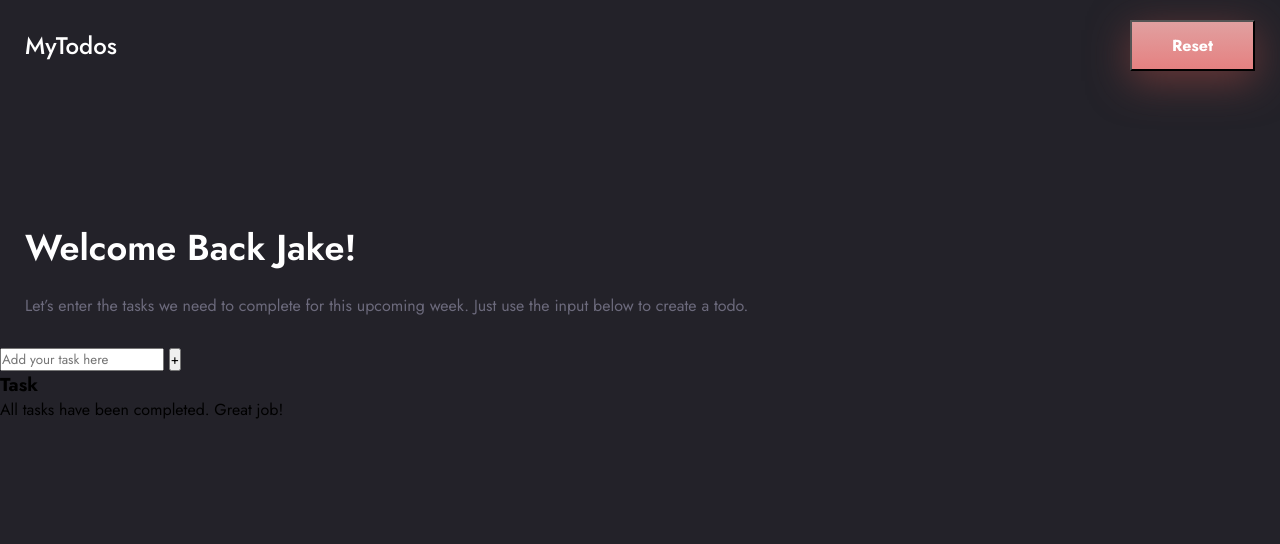
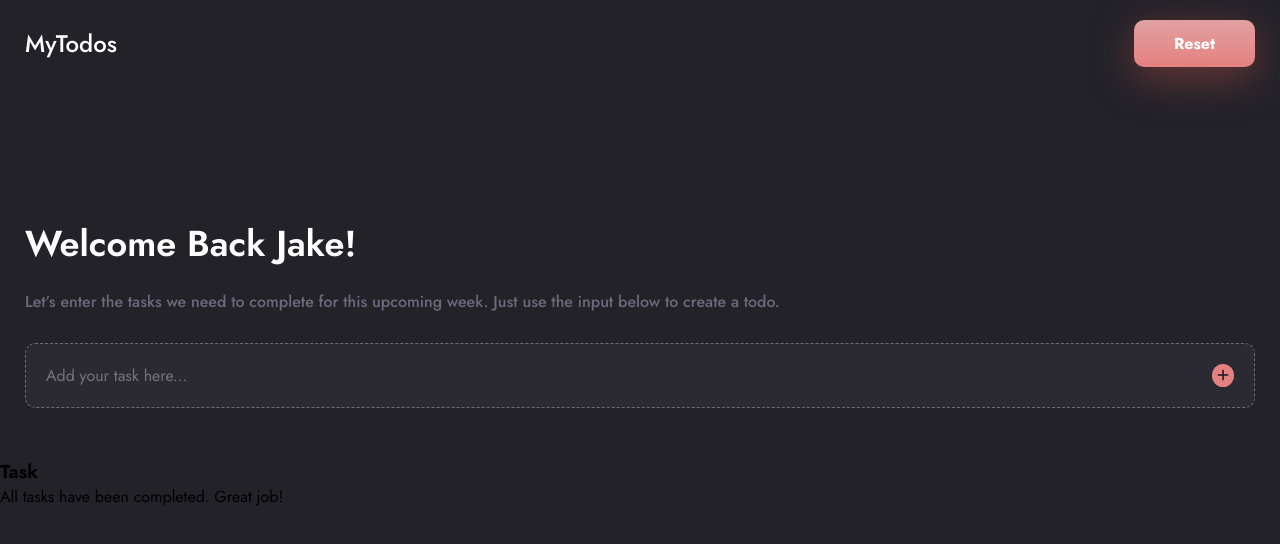
Before and after one commit to r7george/to-do-techtest, a plain HTML site: page index.html in a window 1280 px wide. Drawn offline with Linux system fonts and the light colour scheme.

Commit message:
input-styling-done

```diff
--- a/assets/styles/components/_buttons.scss
+++ b/assets/styles/components/_buttons.scss
@@ -5,8 +5,19 @@
   box-shadow: 0 10px 40px #6b3838;
   padding: 12px 40px;
   color: $fontColor;
+  border-radius: 10px;
+  border: none;
 }
 
 .nav__btn:hover {
   background-image: linear-gradient(180deg, #e2c1c1, #ea8282);
+  cursor: pointer;
 }
+
+.input__btn {
+  background-color: $btnColor;
+  color: $primaryColor;
+  border-radius: 50%;
+  padding: 0px 5px;
+  border: none;
+}
--- a/assets/styles/components/_typography.scss
+++ b/assets/styles/components/_typography.scss
@@ -22,6 +22,17 @@
   }
   &__text {
     font-size: $regularFont;
+    font-weight: 500;
+  }
+}
+
+.input {
+  &__task {
+    font-size: $regularFont;
     font-weight: 400;
   }
+  &__btn {
+    // font-size: ;
+  }
+
 }
--- a/assets/styles/sections/_inputs.scss
+++ b/assets/styles/sections/_inputs.scss
@@ -1 +1,17 @@
 @import "../components/_variables";
+
+.input {
+  display: flex;
+  border: 1px dashed $tertiaryColor;
+  background-color: $secondaryColor;
+  border-radius: 10px;
+  margin: 5px 25px 50px 25px;
+  padding: 20px;
+  justify-content: space-between;
+
+  &__task {
+    background-color: $secondaryColor;
+    border: none;
+    color: $tertiaryColor;
+  }
+}
--- a/assets/styles/styles.scss
+++ b/assets/styles/styles.scss
@@ -2,8 +2,9 @@
 @import "./components/_buttons";
 @import "./components/_typography";
 
+@import "./sections/_nav";
 @import "./sections/_intro";
-@import "./sections/_nav";
+@import "./sections/_inputs";
 @import "./sections/_tasks";
 
 html {
--- a/index.html
+++ b/index.html
@@ -10,6 +10,7 @@
   <link rel="preconnect" href="https://fonts.googleapis.com">
   <link rel="preconnect" href="https://fonts.gstatic.com" crossorigin>
   <link href="https://fonts.googleapis.com/css2?family=Jost:wght@400;500;600;700&display=swap" rel="stylesheet">
+  <script src="https://kit.fontawesome.com/5abcf40da7.js" crossorigin="anonymous"></script>
 </head>
 <body>
   <nav class="nav">
@@ -23,8 +24,8 @@
   </section>
 
   <section class="input">
-    <input type="text" class="input__task" placeholder="Add your task here">
-    <button class="input__btn">+</button>
+    <input type="text" class="input__task" placeholder="Add your task here...">
+    <button class="input__btn"><i class="fas fa-plus"></i></button>
   </section>
 
   <section class="tasks">
```
Also changed, not shown: assets/styles/styles.css.
